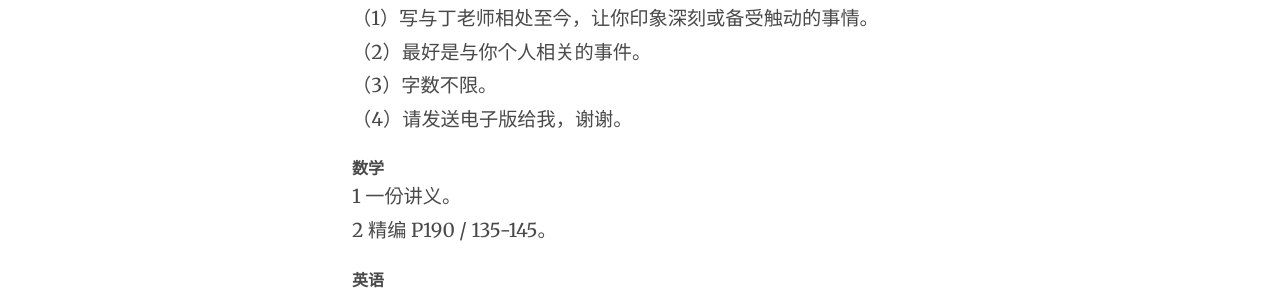
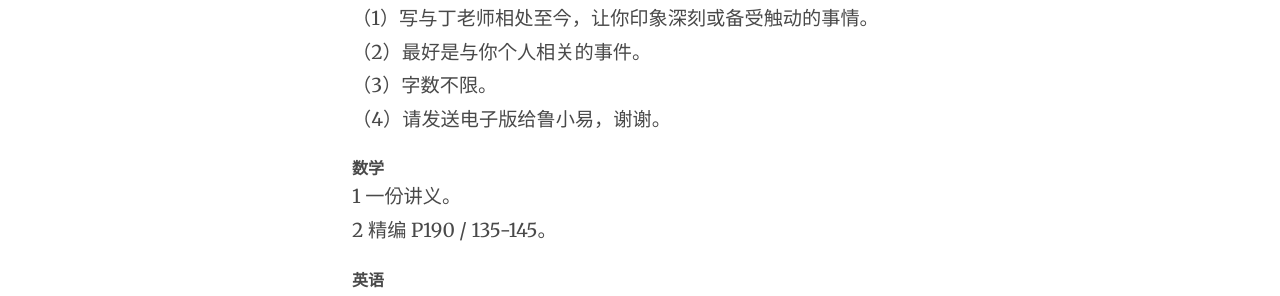
Before and after one commit to efz1602/efz1602.github.io, a Jekyll site: the page built from _posts/2014-05-17-list20140517.markdown, in a window 1280 px wide. Shown: the part 512-808 px from the top of the page. Built offline with Jekyll 4.4.1, drawn with Linux system fonts in a browser that asks for light colours; Markdown is read by kramdown in place of the engine named in the settings.

Commit message:
corrected a misleading info

```diff
--- a/_posts/2014-05-17-list20140517.markdown
+++ b/_posts/2014-05-17-list20140517.markdown
@@ -15,7 +15,7 @@ date:   2014-05-17
 （1）写与丁老师相处至今，让你印象深刻或备受触动的事情。
 （2）最好是与你个人相关的事件。
 （3）字数不限。
-（4）请发送电子版给我，谢谢。
+（4）请发送电子版给鲁小易，谢谢。
 
 数学
 ====
```
